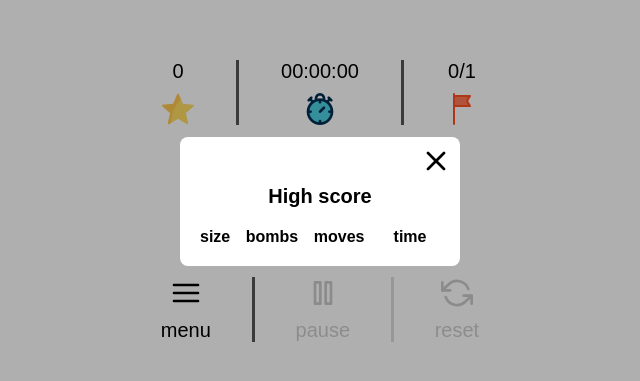
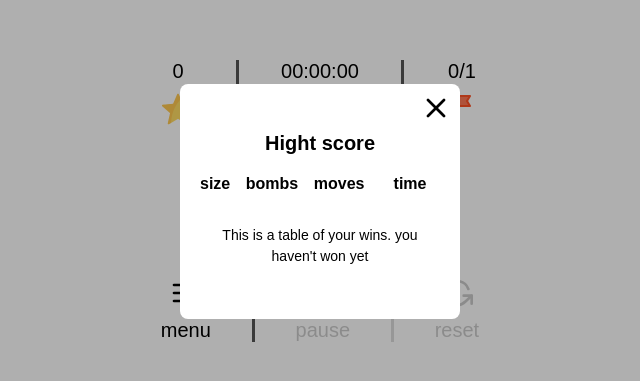
Before and after one commit to ns-mamaev/minesweeper, a plain HTML site: page minesweeper/index.html in a window 1280 px wide. Shown: the part 199-580 px from the top of the page, without its empty margins (320-960 px from the left). Drawn offline with Linux system fonts and the light colour scheme.

Commit message:
fix: add stub when hightscore is empty

```diff
--- a/minesweeper/scripts/HightScorePopup.js
+++ b/minesweeper/scripts/HightScorePopup.js
@@ -6,7 +6,8 @@ export default class HightScorePopup extends Popup {
     super({ container, className: 'popup_type_history' });
     this.eventEmitter = emiter;
     this.history = [];
-    const heading = createElement('h2', 'popup__heading', 'High score');
+    this.stub = null;
+    const heading = createElement('h2', 'popup__heading', 'Hight score');
     this.table = createElement('ul', 'history');
     const tableHeading = this.createRow({
       size: 'size',
@@ -15,9 +16,8 @@ export default class HightScorePopup extends Popup {
       time: 'time',
     });
     this.addRow(tableHeading);
+    this.inner.append(heading, this.table);
     this.restoreData();
-
-    this.inner.append(heading, this.table);
 
     emiter.attach('historyopen', this.open.bind(this));
     emiter.attach('win', this.handleWin.bind(this));
@@ -31,7 +31,14 @@ export default class HightScorePopup extends Popup {
       this.history.forEach(data => {
         const row = this.createRow(this.transformData(data));
         this.addRow(row);
-      })
+      });
+    } else {
+      this.stub = createElement(
+        'p',
+        'history__stub',
+        'This is a table of your wins. you haven\'t won yet'
+        );
+      this.inner.append(this.stub);
     }
   }
 
@@ -63,6 +70,10 @@ export default class HightScorePopup extends Popup {
   }
 
   handleWin(data) {
+    if (this.stub) {
+      this.stub.remove();
+      this.stub = null;
+    }
     this.history.push(data);
     const row = this.createRow(this.transformData(data));
     this.addRow(row);
--- a/minesweeper/styles/history.css
+++ b/minesweeper/styles/history.css
@@ -22,3 +22,11 @@
   min-width: 60px;
   text-align: center;
 }
+
+.history__stub {
+  max-width: 200px;
+  font-size: 14px;
+  line-height: 1.5;
+  text-align: center;
+  margin: 32px auto;
+}
```
